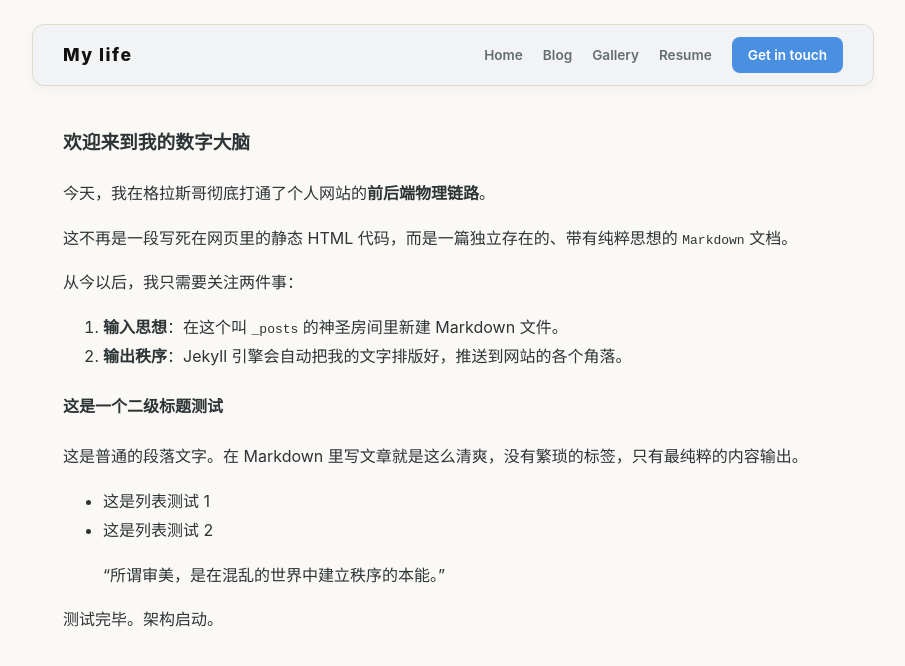
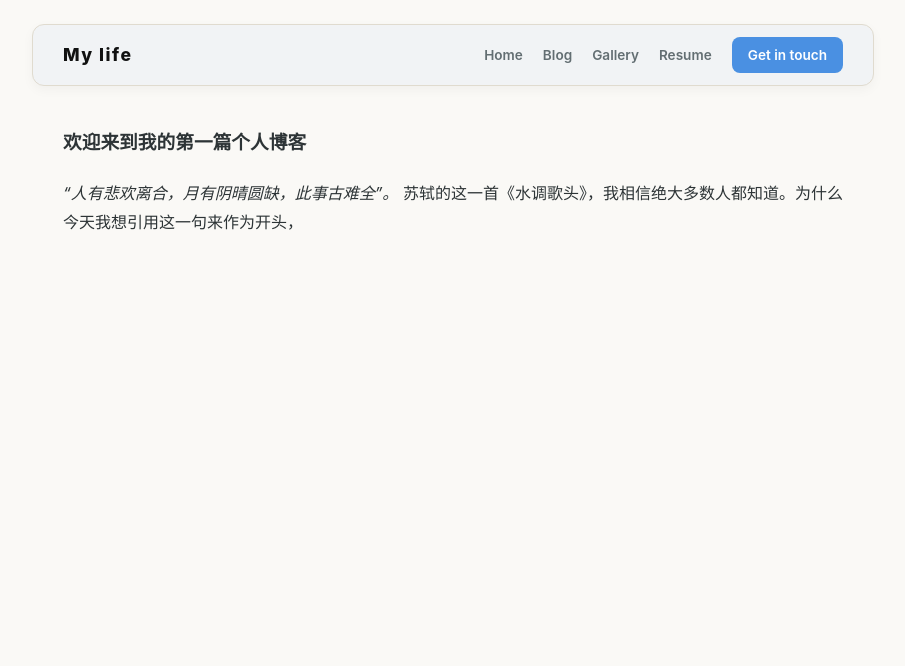
Before and after one commit to jayzzzzmp-commits/jayzzzzmp-commits.github.io, a Jekyll site: the page built from _posts/2026-03-29-hello-world.md, in a window 1280 px wide. Shown: the top 666 px of the page, without its empty margins (187-1092 px from the left). Built offline with Jekyll 4.4.1, drawn with Linux system fonts in a browser that asks for light colours.

Commit message:
Update 2026-03-29-hello-world.md

```diff
--- a/_posts/2026-03-29-hello-world.md
+++ b/_posts/2026-03-29-hello-world.md
@@ -1,28 +1,11 @@
 ---
 layout: default
-title: "系统重建：我的第一篇真·博客文章"
-date: 2026-03-29
-category: Tech & Build
+title: "残缺之美"
+date: 2026-03-30
+category: Life Log
 permalink: /blog/first-post.html
 ---
 
-### 欢迎来到我的数字大脑
-
-今天，我在格拉斯哥彻底打通了个人网站的**前后端物理链路**。
-
-这不再是一段写死在网页里的静态 HTML 代码，而是一篇独立存在的、带有纯粹思想的 `Markdown` 文档。
-
-从今以后，我只需要关注两件事：
-1. **输入思想**：在这个叫 `_posts` 的神圣房间里新建 Markdown 文件。
-2. **输出秩序**：Jekyll 引擎会自动把我的文字排版好，推送到网站的各个角落。
-
-#### 这是一个二级标题测试
-
-这是普通的段落文字。在 Markdown 里写文章就是这么清爽，没有繁琐的标签，只有最纯粹的内容输出。
-
-* 这是列表测试 1
-* 这是列表测试 2
-
-> "所谓审美，是在混乱的世界中建立秩序的本能。"
-
-测试完毕。架构启动。
+### 欢迎来到我的第一篇个人博客
+_“人有悲欢离合，月有阴晴圆缺，此事古难全”。_
+苏轼的这一首《水调歌头》，我相信绝大多数人都知道。为什么今天我想引用这一句来作为开头，
```
